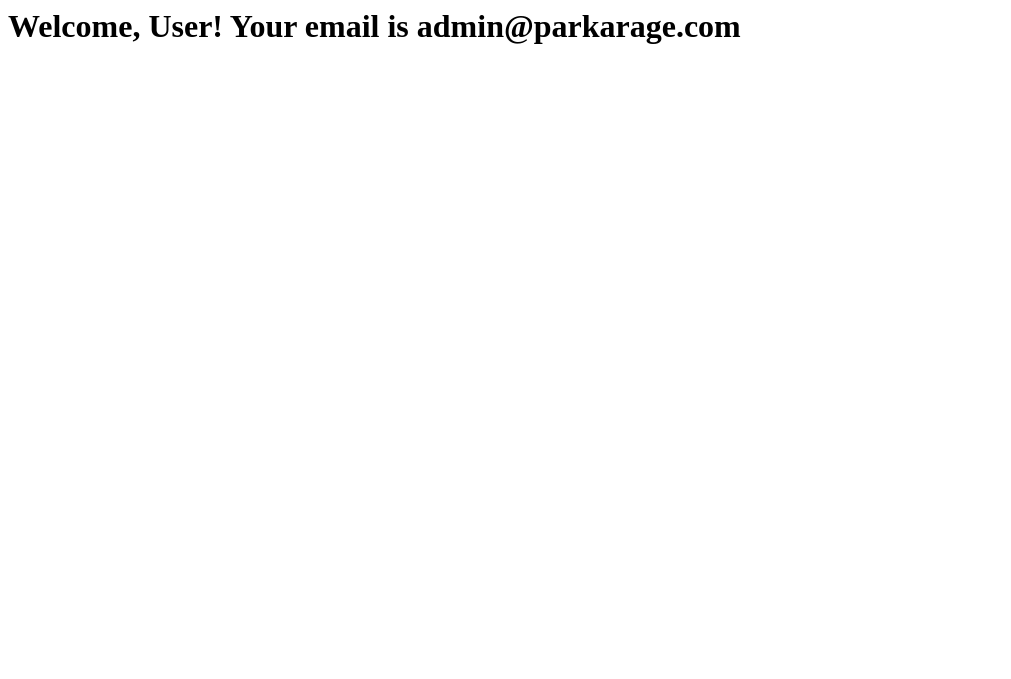
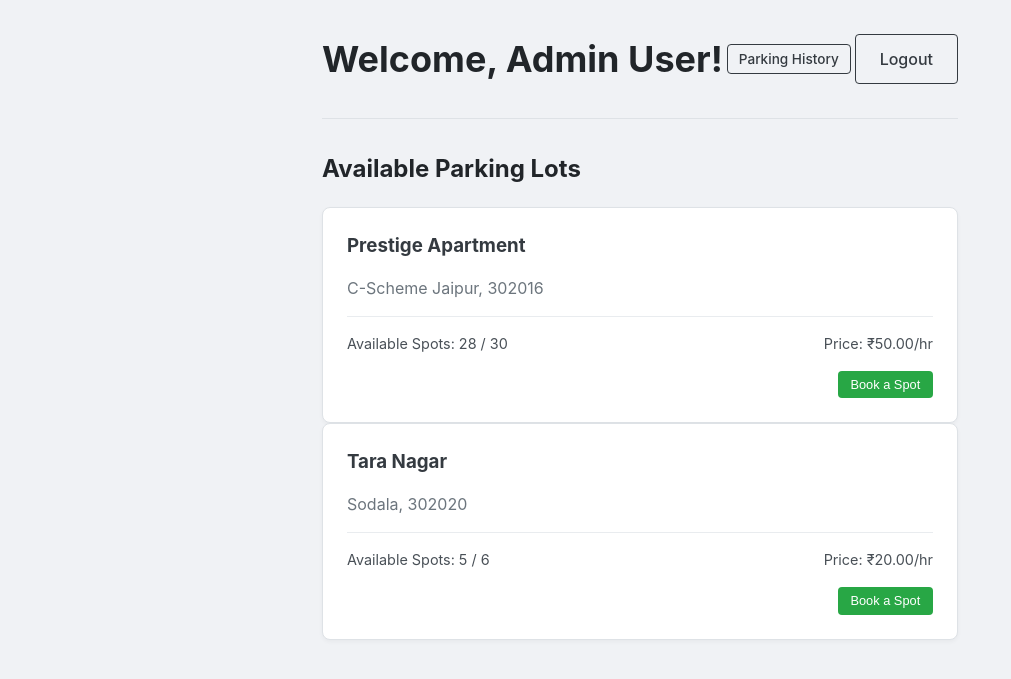
Before and after one commit to 23f2004660/vehicle-parking-app-mad1, a Flask app: page /user/dashboard in a window 1280 px wide. Shown: the top 679 px of the page, without its empty margins (0-1011 px from the left). Run offline with Flask 3, Linux system fonts and the light colour scheme; a user stored in the database is signed in.

Commit message:
added a lot of user functionalities like parking history and fixed time zone issue

```diff
--- a/Static/style.css
+++ b/Static/style.css
@@ -278,6 +278,13 @@ hr {
     color: #721c24;
 }
 
+/* Yellow for Reserved */
+.spot-card.status-R {
+    background-color: #fff8e1;
+    border-left: 5px solid #ffc107;
+    color: #856404;
+}
+
 /* --- Data Table Styles for Users --- */
 .data-table {
     width: 100%;
@@ -331,3 +338,20 @@ hr {
     background-color: #dc3545;
     color: #fff;
 }
+
+/* styles for user dashboard */
+
+.lot-card.active-session {
+    background-color: #e2f3ff;
+    border-left: 5px solid #007bff;
+}
+
+.btn-book {
+    background-color: #28a745; /* Green */
+    color: #fff;
+}
+/* for parking button */
+.btn-sm {
+    padding: 0.23rem 0.70rem;
+    font-size: 0.85rem;
+}
--- a/app.py
+++ b/app.py
@@ -4,6 +4,8 @@ from models.database import db, User
 from routes.auth_routes import auth_bp
 from routes.admin_routes import admin_bp
 from routes.user_routes import user_bp
+from zoneinfo import ZoneInfo
+from datetime import datetime
 
 app = Flask(__name__)
 
@@ -11,6 +13,17 @@ app = Flask(__name__)
 app.config['SQLALCHEMY_DATABASE_URI'] = 'sqlite:///parking_app.db'
 app.config['SQLALCHEMY_TRACK_MODIFICATIONS'] = False
 app.config['SECRET_KEY'] = 'your-super-secret-key'
+
+def to_ist(utc_dt):
+    if utc_dt is None:
+        return ""
+    # Convert naive datetime to UTC-aware datetime
+    utc_dt = utc_dt.replace(tzinfo=ZoneInfo("UTC"))
+    # Convert to India Standard Time
+    return utc_dt.astimezone(ZoneInfo("Asia/Kolkata"))
+
+# Register the function as a filter
+app.jinja_env.filters['to_ist'] = to_ist
 
 # Initialize database
 db.init_app(app)
--- a/models/database.py
+++ b/models/database.py
@@ -53,15 +53,15 @@ class ParkingSpot(db.Model):
     id = db.Column(db.Integer, primary_key=True)
     lot_id = db.Column(db.Integer, db.ForeignKey('parking_lot.id'), nullable=False)
     spot_number = db.Column(db.Integer, nullable=False)
-    status = db.Column(db.String(1), default='A', nullable=False) # 'A' for Available, 'O' for Occupied
+    status = db.Column(db.String(1), default='A', nullable=False) # 'A' for Available, 'O' for Occupied, 'R' for Reserved
 
     reservation = db.relationship('Reservation', backref='spot', uselist=False, cascade="all, delete-orphan")
 
 class Reservation(db.Model):
     __tablename__ = 'reservation'
     id = db.Column(db.Integer, primary_key=True)
-    spot_id = db.Column(db.Integer, db.ForeignKey('parking_spot.id'), unique=True, nullable=False)
+    spot_id = db.Column(db.Integer, db.ForeignKey('parking_spot.id'), nullable=False)
     user_id = db.Column(db.Integer, db.ForeignKey('user.id'), nullable=False)
-    start_time = db.Column(db.DateTime, nullable=False, default=datetime.utcnow)
+    start_time = db.Column(db.DateTime, nullable=True)
     end_time = db.Column(db.DateTime, nullable=True)
     total_cost = db.Column(db.Float, nullable=True)
--- a/routes/user_routes.py
+++ b/routes/user_routes.py
@@ -1,4 +1,9 @@
 from flask import Blueprint, render_template, session, redirect, url_for, flash
+from models.database import db, User, ParkingLot, ParkingSpot, Reservation
+from datetime import datetime
+import math
+
+
 
 user_bp = Blueprint('user', __name__)
 
@@ -8,4 +13,104 @@ def user_dashboard():
         flash('You must be logged in to view this page.', 'danger')
         return redirect(url_for('auth.login'))
 
-    return f"<h1>Welcome, User! Your email is {session.get('user_email')}</h1>" # Placeholder
+    # Let's print the session user ID to be sure it's correct
+    print(f"--- DEBUG: Checking for reservations for user_id: {session.get('user_id')} ---")
+
+    active_reservations = Reservation.query.filter(
+        Reservation.user_id == session['user_id'],
+        Reservation.end_time.is_(None)
+    ).all()
+
+    # Let's print what the database query found
+    print(f"--- DEBUG: Query found these reservations: {active_reservations} ---")
+
+    lots = ParkingLot.query.all()
+
+    return render_template('user/user_dashboard.html', lots=lots, active_reservations=active_reservations)
+
+@user_bp.route('/user/book/<int:lot_id>', methods=['POST'])
+def book_spot(lot_id):
+
+    if 'user_id' not in session:
+        return redirect(url_for('auth.login'))
+
+    available_spot = ParkingSpot.query.filter_by(lot_id=lot_id, status='A').first()
+
+    if available_spot:
+        # Change spot status to Reserved
+        available_spot.status = 'R'
+
+        # Create reservation record WITHOUT a start_time
+        new_reservation = Reservation(
+            user_id=session['user_id'],
+            spot_id=available_spot.id
+        )
+        db.session.add(new_reservation)
+        db.session.commit()
+        flash(f'Successfully reserved Spot #{available_spot.spot_number}!', 'success')
+    else:
+        flash('Sorry, no spots are available in this lot.', 'danger')
+
+    return redirect(url_for('user.user_dashboard'))
+
+@user_bp.route('/user/occupy/<int:reservation_id>', methods=['POST'])
+def occupy_spot(reservation_id):
+    if 'user_id' not in session:
+        return redirect(url_for('auth.login'))
+
+    reservation = Reservation.query.get_or_404(reservation_id)
+    if reservation.user_id != session['user_id']:
+        return redirect(url_for('user.user_dashboard'))
+
+    # Set the start time and change status to Occupied
+    reservation.start_time = datetime.utcnow()
+    reservation.spot.status = 'O'
+    db.session.commit()
+
+    flash(f'Parking session started for Spot #{reservation.spot.spot_number}.', 'success')
+    return redirect(url_for('user.user_dashboard'))
+
+@user_bp.route('/user/release/<int:reservation_id>', methods=['POST'])
+def release_spot(reservation_id):
+    if 'user_id' not in session:
+        return redirect(url_for('auth.login'))
+
+    reservation = Reservation.query.get_or_404(reservation_id)
+    if reservation.user_id != session['user_id'] or reservation.start_time is None:
+        return redirect(url_for('user.user_dashboard'))
+
+    # --- New Tiered Calculation Logic ---
+    reservation.end_time = datetime.utcnow()
+    duration_minutes = (reservation.end_time - reservation.start_time).total_seconds() / 60
+
+    # If parked for 30 mins or less, charge for 30 mins.
+    if duration_minutes <= 30:
+        blocks_to_charge = 1
+    # Otherwise, round up to the next 30-min block
+    else:
+        blocks_to_charge = math.ceil(duration_minutes / 30)
+
+    hours_to_charge = blocks_to_charge * 0.5
+    price_per_hour = reservation.spot.lot.price_per_hour
+    total_cost = hours_to_charge * price_per_hour
+
+    reservation.total_cost = total_cost
+    reservation.spot.status = 'A'
+    db.session.commit()
+
+    flash(f'Spot released. You parked for {duration_minutes:.0f} minutes. Total cost: ₹{total_cost:.2f}', 'success')
+    return redirect(url_for('user.user_dashboard'))
+
+@user_bp.route('/user/history')
+def parking_history():
+    if 'user_id' not in session:
+        flash('You must be logged in to view this page.', 'danger')
+        return redirect(url_for('auth.login'))
+
+    # Find all completed reservations for the user, showing the most recent first
+    completed_reservations = Reservation.query.filter(
+        Reservation.user_id == session['user_id'],
+        Reservation.end_time.is_not(None)
+    ).order_by(Reservation.end_time.desc()).all()
+
+    return render_template('user/history.html', reservations=completed_reservations)
--- a/templates/lot_details.html
+++ b/templates/admin/lot_details.html
@@ -19,8 +19,10 @@
                 <span class="spot-status">
                     {% if spot.status == 'A' %}
                         Available
+                    {% elif spot.status == 'O' %}
+                        Occupied
                     {% else %}
-                        Occupied
+                        Reserved
                     {% endif %}
                 </span>
             </div>
--- /dev/null
+++ b/templates/user/user_dashboard.html
@@ -0,0 +1,72 @@
+{% extends "layout.html" %}
+{% block content %}
+<div class="dashboard-container">
+    <div class="dashboard-header">
+        <h1>Welcome, {{ session.full_name }}!</h1>
+        <a href="{{ url_for('user.parking_history') }}" class="btn btn-outline btn-sm">Parking History</a>
+        <a href="{{ url_for('auth.logout') }}" class="btn btn-outline">Logout</a>
+
+    </div>
+
+    {% with messages = get_flashed_messages(with_categories=true) %}
+        {% if messages %}
+            {% for category, message in messages %}
+                <div class="flash-{{ category }}">{{ message }}</div>
+            {% endfor %}
+        {% endif %}
+    {% endwith %}
+
+    <hr>
+
+    {% if active_reservations %}
+    <h2>Your Active Sessions</h2>
+    {% for reservation in active_reservations %}
+        {% if reservation.start_time %}
+            <div class="lot-card active-session mb-3"> <h3>{{ reservation.spot.lot.name }}</h3>
+                <p class="lot-meta">You are parked at Spot #{{ reservation.spot.spot_number }} (Occupied)</p>
+                <div class="lot-details">
+                    <span>Parked at: {{ (reservation.start_time | to_ist).strftime('%d-%b-%Y %I:%M %p') }}</span>
+                </div>
+                <div class="lot-actions">
+                    <form method="POST" action="{{ url_for('user.release_spot', reservation_id=reservation.id) }}">
+                        <button type="submit" class="btn-action btn-delete">Release Spot</button>
+                    </form>
+                </div>
+            </div>
+        {% else %}
+            <div class="lot-card reserved-session mb-3"> <h3>{{ reservation.spot.lot.name }}</h3>
+                <p class="lot-meta">You have reserved Spot #{{ reservation.spot.spot_number }} (Reserved)</p>
+                <div class="lot-details">
+                    <span>Awaiting your arrival.</span>
+                </div>
+                <div class="lot-actions">
+                    <form method="POST" action="{{ url_for('user.occupy_spot', reservation_id=reservation.id) }}">
+                        <button type="submit" class="btn-action btn-book">Occupy Spot</button>
+                    </form>
+                </div>
+            </div>
+        {% endif %}
+    {% endfor %}
+{% endif %}
+
+    <h2>Available Parking Lots</h2>
+    {% for lot in lots %}
+        {% set available_spots = lot.spots|selectattr('status', 'equalto', 'A')|list|length %}
+        {% if available_spots > 0 %}
+        <div class="lot-card">
+            <h3>{{ lot.name }}</h3>
+            <p class="lot-meta">{{ lot.address }}, {{ lot.pincode }}</p>
+            <div class="lot-details">
+                <span>Available Spots: {{ available_spots }} / {{ lot.capacity }}</span>
+                <span>Price: ₹{{ "%.2f"|format(lot.price_per_hour) }}/hr</span>
+            </div>
+            <div class="lot-actions">
+                <form method="POST" action="{{ url_for('user.book_spot', lot_id=lot.id) }}">
+                    <button type="submit" class="btn-action btn-book">Book a Spot</button>
+                </form>
+            </div>
+        </div>
+        {% endif %}
+    {% endfor %}
+</div>
+{% endblock %}
```
Also changed, not shown: routes/admin_routes.py (+5 -5 lines), routes/auth_routes.py (+4 -3 lines), templates/user/history.html (added, +43 -0 lines), instance/parking_app.db, templates/admin/add_lot.html (renamed from templates/add_lot.html), templates/admin/admin_dashboard.html (renamed from templates/admin_dashboard.html), templates/admin/edit_lot.html (renamed from templates/edit_lot.html), templates/admin/view_users.html (renamed from templates/view_users.html), templates/auth/login.html (renamed from templates/login.html), templates/auth/register.html (renamed from templates/register.html), templates/auth/welcome.html (renamed from templates/welcome.html).
